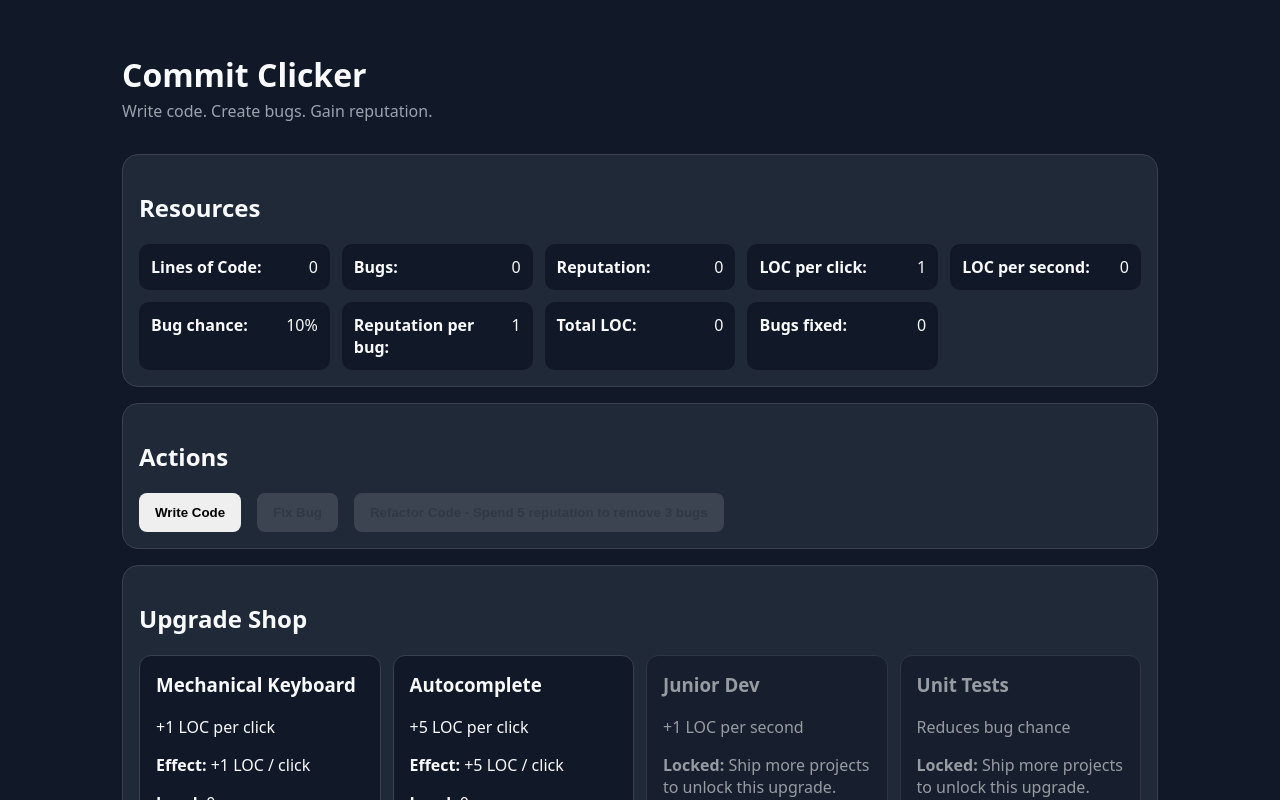
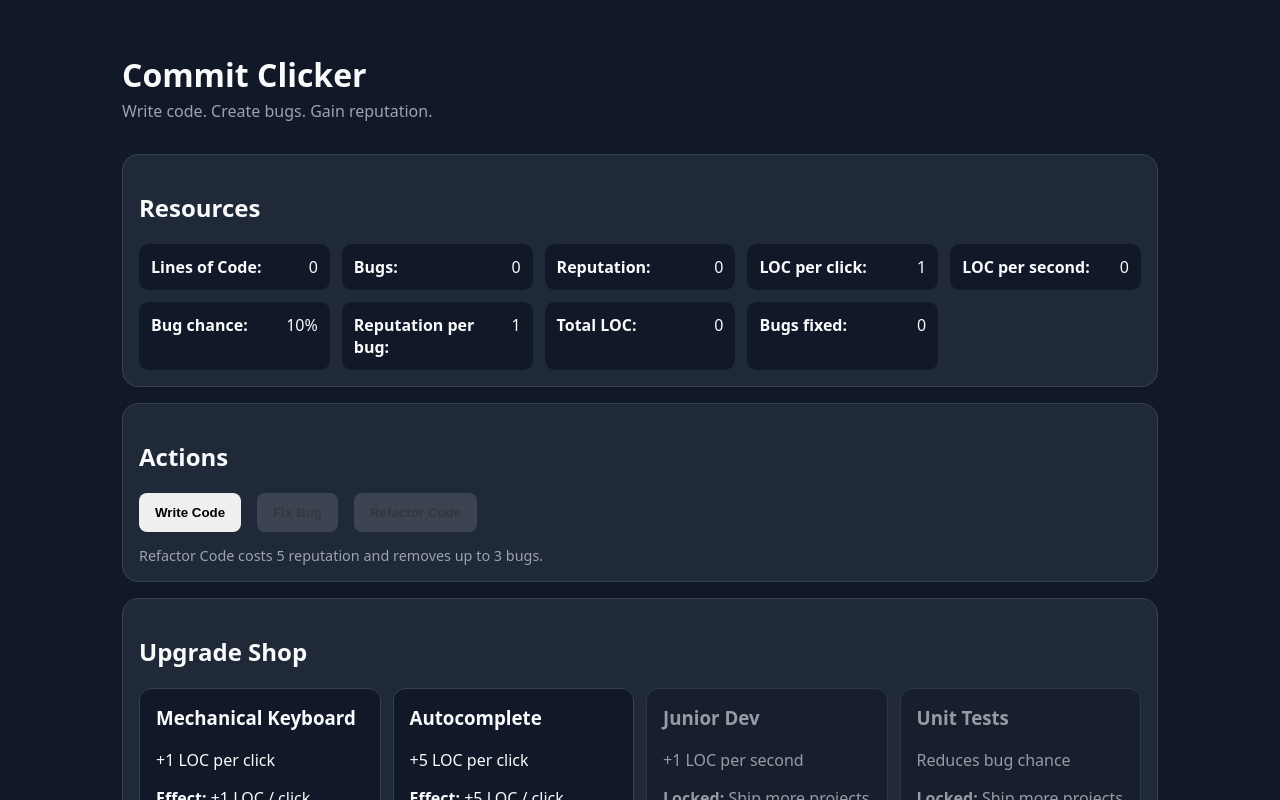
Before and after one commit to BlazingHotCode/commit-clicker, a React (Vite) app: page / in a window 1280 px wide. Shown: the top 800 px of the page. Built offline with nearby package versions, Linux system fonts and the light colour scheme.

Commit message:
explain refactor action in UI

```diff
--- a/src/components/actions/ClickActions.tsx
+++ b/src/components/actions/ClickActions.tsx
@@ -25,9 +25,12 @@ export function ClickActions({
         </button>
 
         <button onClick={onRefactorCode} disabled={bugs <= 0 || reputation < 5}>
-          Refactor Code - Spend 5 reputation to remove 3 bugs
+          Refactor Code
         </button>
       </div>
+      <p className="action-help">
+        Refactor Code costs 5 reputation and removes up to 3 bugs.
+      </p>
     </section>
   );
 }
--- a/src/index.css
+++ b/src/index.css
@@ -148,3 +148,9 @@ article button {
   background: #3f1d1d;
   color: #fca5a5;
 }
+
+.action-help {
+  color: #9ca3af;
+  font-size: 0.9rem;
+  margin-bottom: 0;
+}
```
